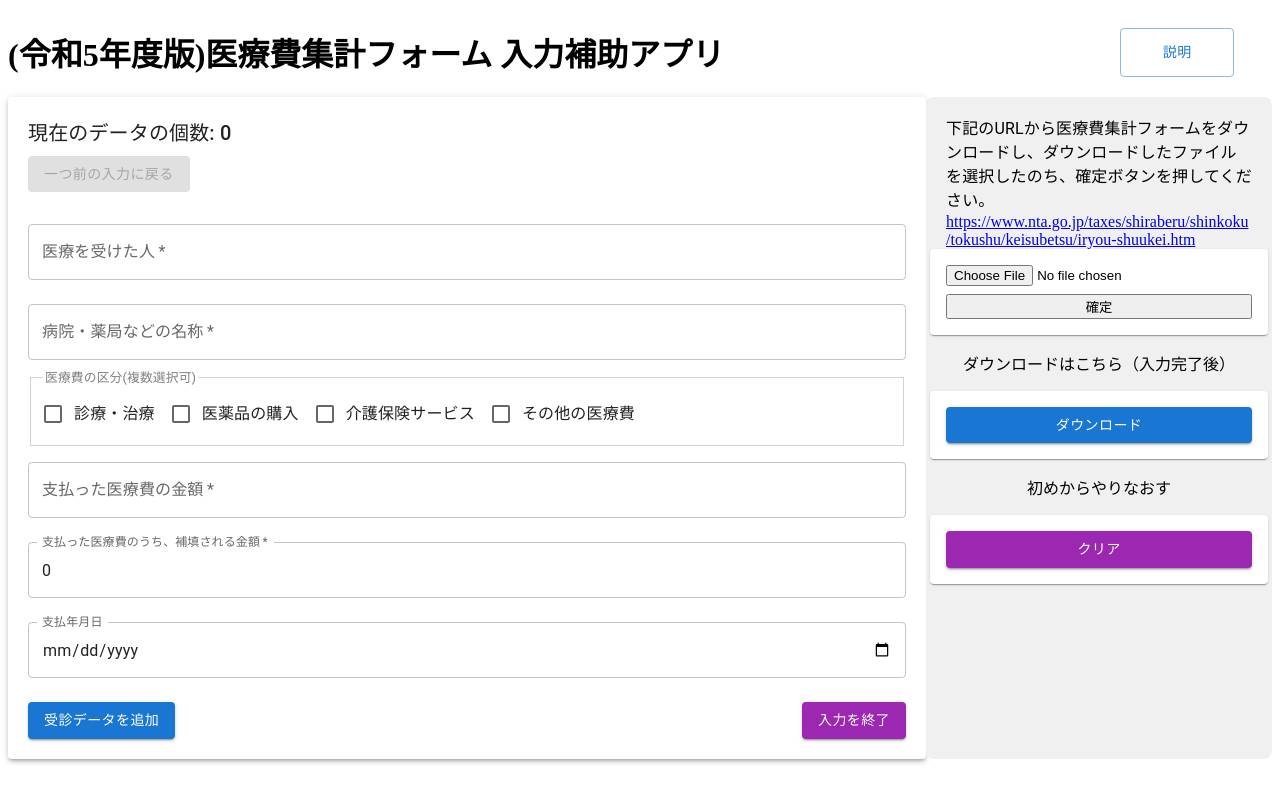
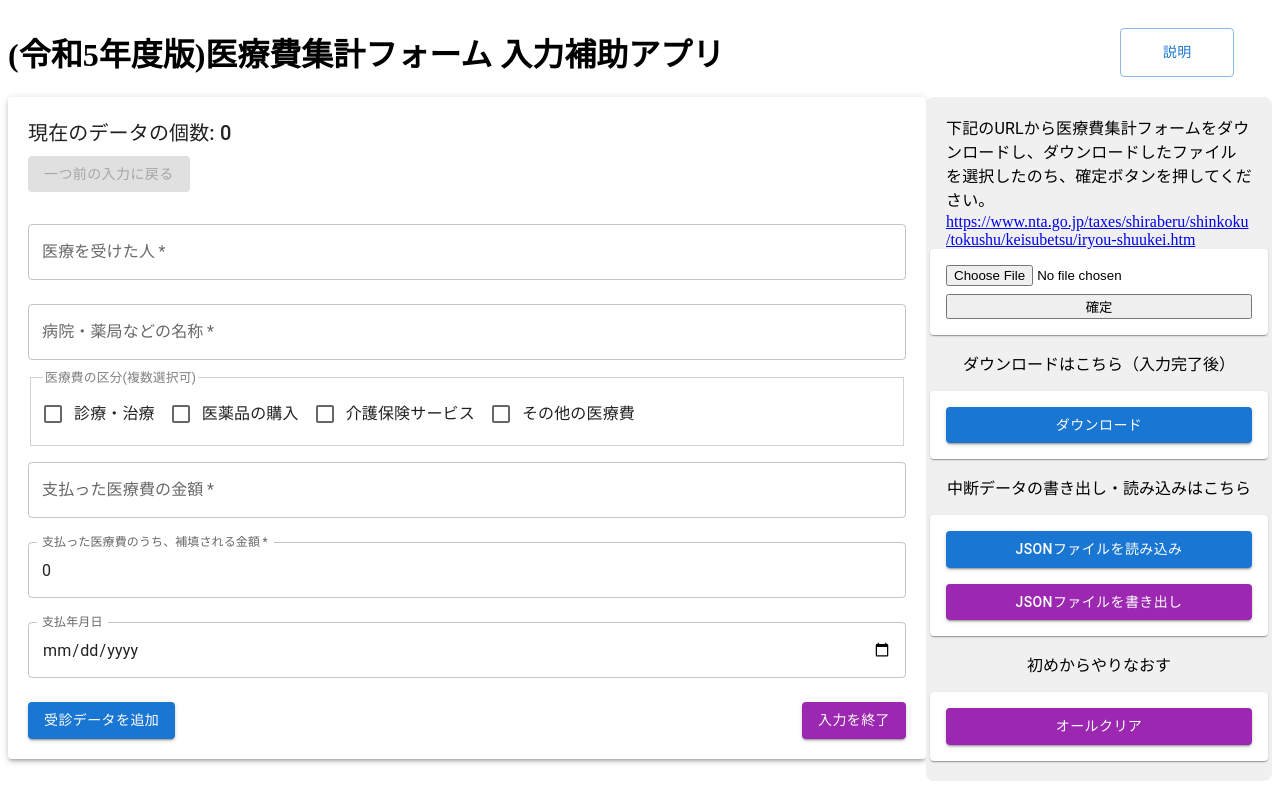
Before and after one commit to nonsugertea7821/Medical-Expense-Form-Editor, a React (Vite) app: page / in a window 1280 px wide. Both pictures are taken after a click on the button "理解しました". Built offline with nearby package versions, Linux system fonts and the light colour scheme.

Commit message:
[Update]中断ファイル書き出し・読み込み機能の追加

```diff
--- a/src/App.tsx
+++ b/src/App.tsx
@@ -99,6 +99,72 @@ const App: React.FC = () => {
               ダウンロード
             </Button>
           </Box>
+          <p>中断データの書き出し・読み込みはこちら</p>
+          <Box
+            display="flex"
+            flexDirection="column"
+            alignItems="flex-center"
+            p={2}
+            bgcolor="background.paper"
+            boxShadow={1}
+            borderRadius={1}
+            sx={{ width: '100%', gap: 2 }}>
+            <Button
+              variant="contained"
+              color="primary"
+              component="label"
+            >
+              JSONファイルを読み込み
+              <input
+              type="file"
+              accept=".json"
+              hidden
+              onChange={async (e) => {
+                const file = e.target.files?.[0];
+                if (file) {
+                try {
+                  const text = await file.text();
+                  const jsonData = JSON.parse(text) as IExcelData[];
+                  if (data.length > 0) {
+                  if (!window.confirm('既にデータが入力されています。置き換えますか？')) {
+                    return;
+                  }
+                  }
+                  setData(jsonData);
+                  localStorage.setItem('medicalExpenseData', JSON.stringify(jsonData));
+                  alert('JSONファイルが正常に読み込まれました。');
+                } catch (error) {
+                  console.error('Error reading JSON file:', error);
+                  alert('JSONファイルの読み込み中にエラーが発生しました。');
+                }
+                }
+              }}
+              />
+            </Button>
+            <Button
+              variant="contained"
+              color="secondary"
+              component="label"
+            >
+              JSONファイルを書き出し
+              <input
+                type="button"
+                onClick={() => {
+                  const json = JSON.stringify(data, null, 2);
+                  const blob = new Blob([json], { type: 'application/json' });
+                  const url = URL.createObjectURL(blob);
+                  const a = document.createElement('a');
+                  const date = new Date().toISOString().split('T')[0];
+                  a.href = url;
+                    a.download = `MedicalExpenseFormData_${date}.json`;
+                  a.click();
+                  URL.revokeObjectURL(url);
+                }}
+                hidden
+              />
+            </Button>
+          </Box>
+
           <p>初めからやりなおす</p>
           <Box
             display="flex"
@@ -123,7 +189,7 @@ const App: React.FC = () => {
                 }
               }}
             >
-              クリア
+              オールクリア
             </Button>
           </Box>
         </div>
```
Lines whose indentation alone changed are shown as unchanged.
